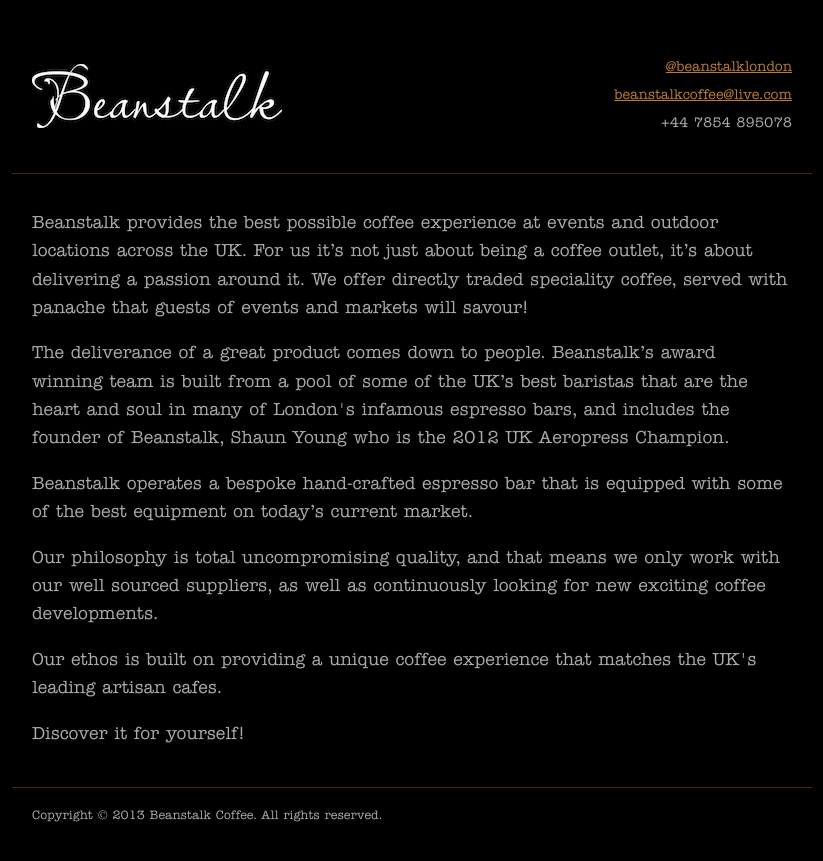
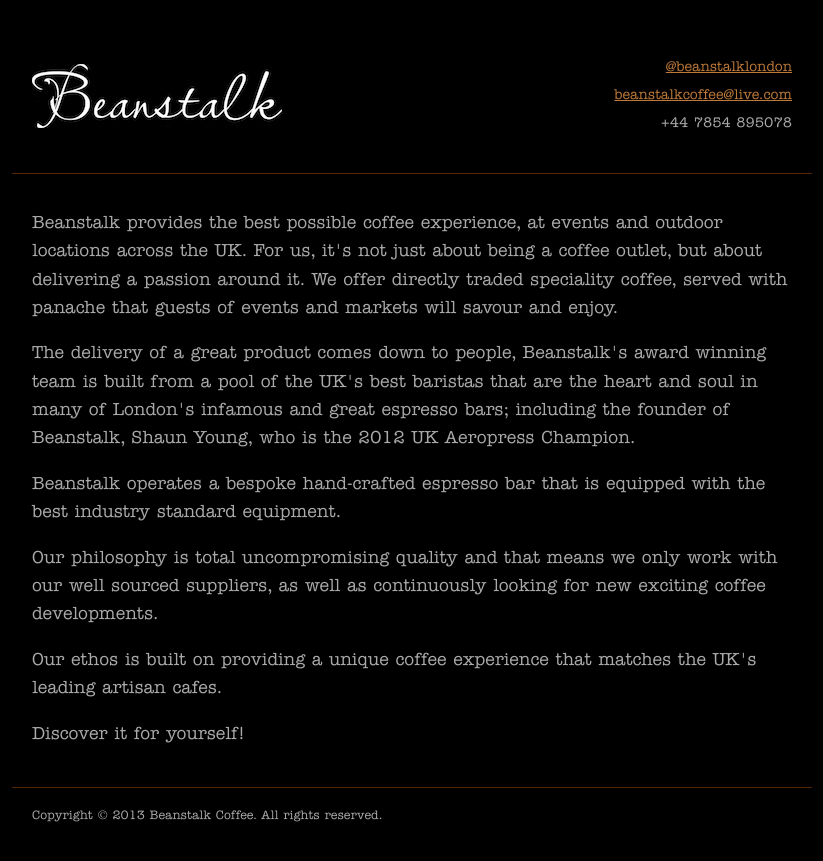
Before and after one commit to beanstalkcoffee/beanstalkcoffee.github.com, a Jekyll site: the page built from index.html, in a window 1280 px wide. Shown: the top 861 px of the page, without its empty margins (228-1051 px from the left). Built offline with Jekyll 4.4.1, drawn with Linux system fonts in a browser that asks for light colours; Markdown is read by kramdown in place of the engine named in the settings.

Commit message:
updates copy

```diff
--- a/index.html
+++ b/index.html
@@ -4,32 +4,32 @@
 ---
 
 <p>
-  Beanstalk provides the best possible coffee experience at events and outdoor
-  locations across the UK. For us it’s not just about being a coffee outlet,
-  it’s about delivering a passion around it. We offer  directly traded
-  speciality coffee, served with panache that guests of events and markets
-  will savour!
+  Beanstalk provides the best possible coffee experience, at events and outdoor
+  locations across the UK. For us, it's not just about being a coffee outlet,
+  but about delivering a passion around it. We offer directly traded speciality
+  coffee, served with panache that guests of events and markets will savour and
+  enjoy.
 </p>
 <p>
-  The deliverance of a great product comes down to people. Beanstalk’s award
-  winning team is built from a pool of some of the UK’s best baristas that
-  are the heart and soul in many of London's infamous espresso bars, and
-  includes the founder of Beanstalk, Shaun Young who is the 2012 UK Aeropress
+  The delivery of a great product comes down to people, Beanstalk's award
+  winning team is built from a pool of the UK's best baristas that are the
+  heart and soul in many of London's infamous and great espresso bars;
+  including the founder of Beanstalk, Shaun Young, who is the 2012 UK Aeropress
   Champion.
+<p>
+  Beanstalk operates a bespoke hand-crafted espresso bar that is equipped with
+  the best industry standard equipment.
 </p>
 <p>
-  Beanstalk operates a bespoke hand-crafted espresso bar that is equipped
-  with some of the best equipment on today’s current market.
-</p>
-<p>
-  Our philosophy is total uncompromising quality, and that means we only work
-  with our well sourced suppliers, as well as continuously looking for new
-  exciting coffee developments.
+  Our philosophy is total uncompromising quality and that means we only work with
+  our well sourced suppliers, as well as continuously looking for new exciting
+  coffee developments.
 </p>
 <p>
   Our ethos is built on providing a unique coffee experience that matches the
   UK's leading artisan cafes.
 </p>
+
 <p>
   Discover it for yourself!
 </p>
```
